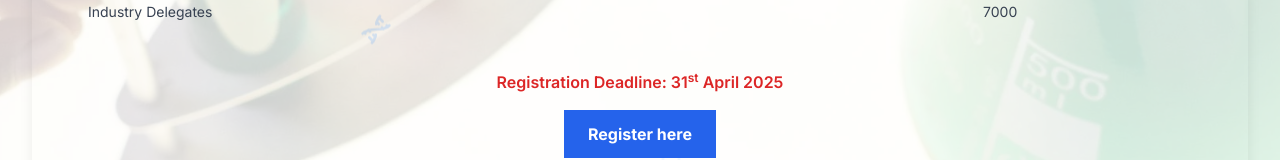
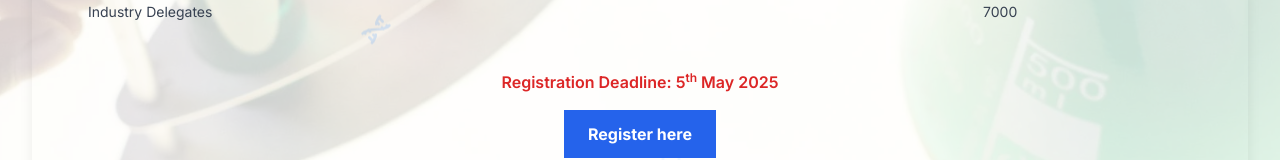
Before and after one commit to davepandit/National-Symposium-Chem-Dept, a React (Create React App) app: page /registration in a window 1280 px wide. Shown: the part 579-739 px from the top of the page. Built offline with nearby package versions, Linux system fonts and the light colour scheme; the HTML template or start-up script is replaced by a standard one; a web font is replaced by a local one.

Commit message:
Deadline changes

```diff
--- a/src/components/Registration.js
+++ b/src/components/Registration.js
@@ -89,7 +89,7 @@ const Registration = () => {
 
           <div className="text-center mt-8">
             <p className="text-red-600 font-semibold mb-4">
-              Registration Deadline: 31<sup>st</sup> April 2025
+              Registration Deadline: 5<sup>th</sup> May 2025
             </p>
             <a
               href="https://docs.google.com/forms/d/e/1FAIpQLSeEzZk_FmeVuxC_N10pSxFjWr2ZY5LkrA2l1QuOlYVFN2NeKQ/viewform"
--- a/src/components/Timeline.js
+++ b/src/components/Timeline.js
@@ -6,7 +6,7 @@ const timelineEvents = [
   { date: "20/2/2025", event: "Registration Start date" },
   { date: "15/04/2025", event: "Deadline for Abstract Submission" },
   { date: "20/04/2025", event: "Abstract Acceptance Notification" },
-  { date: "31/04/2025", event: "Registration End Date" },
+  { date: "5/05/2025", event: "Registration End Date" },
 ];
 
 const TimelineItem = ({ event, index, isLeft }) => {
--- a/src/components/UpdatedHero.jsx
+++ b/src/components/UpdatedHero.jsx
@@ -154,7 +154,7 @@ const HeroSection = () => {
                   🔴 Abstract acceptance notification: 20th April 2025
                 </span>
                 <span className="text-blue-700 font-semibold px-4">
-                  🔴 Registration End Date: 31st April 2025.
+                  🔴 Registration End Date: 5th May 2025.
                 </span>
                 <span className="text-blue-700 font-semibold px-4">
                   🔴 Accommodation will be provided on prior request in
```
